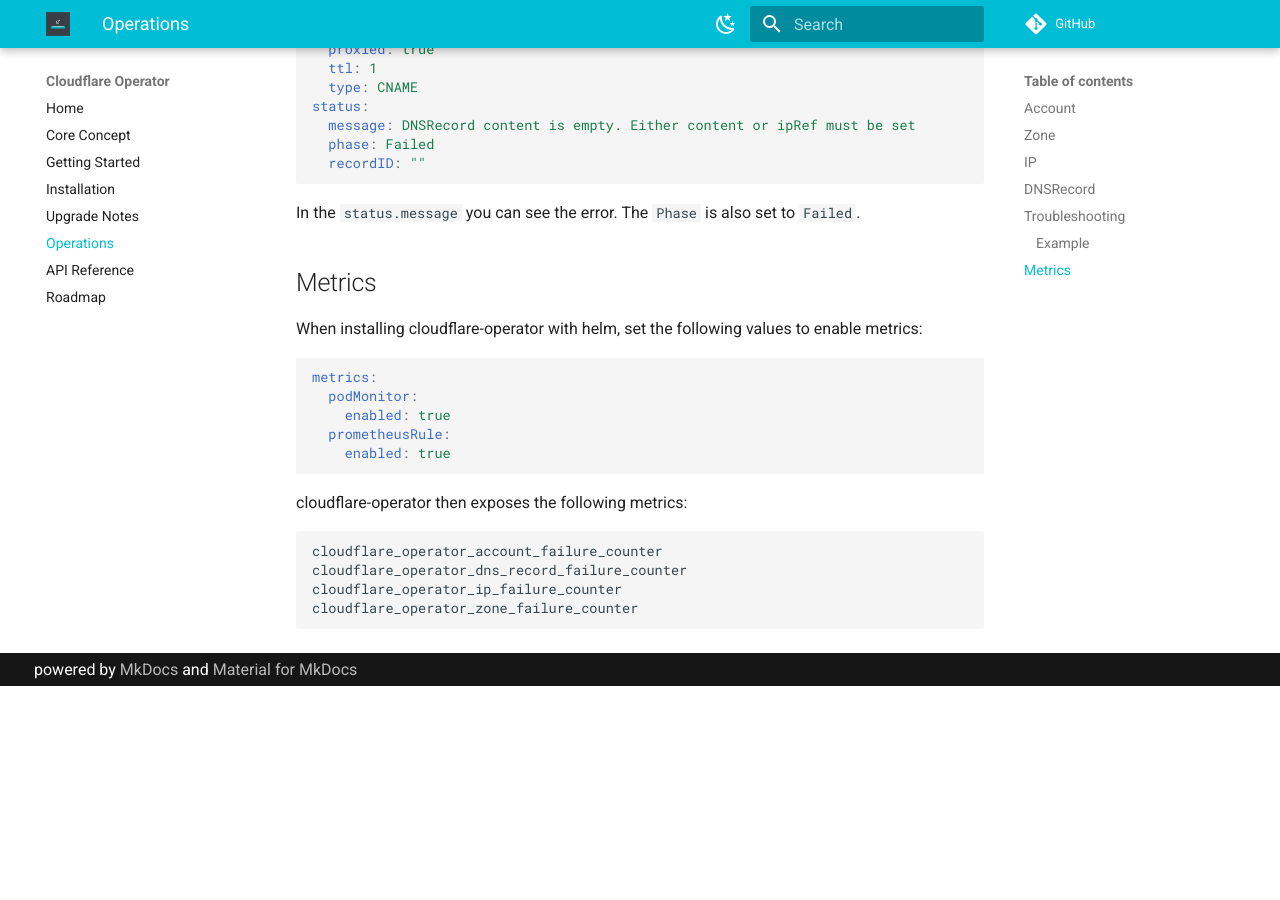
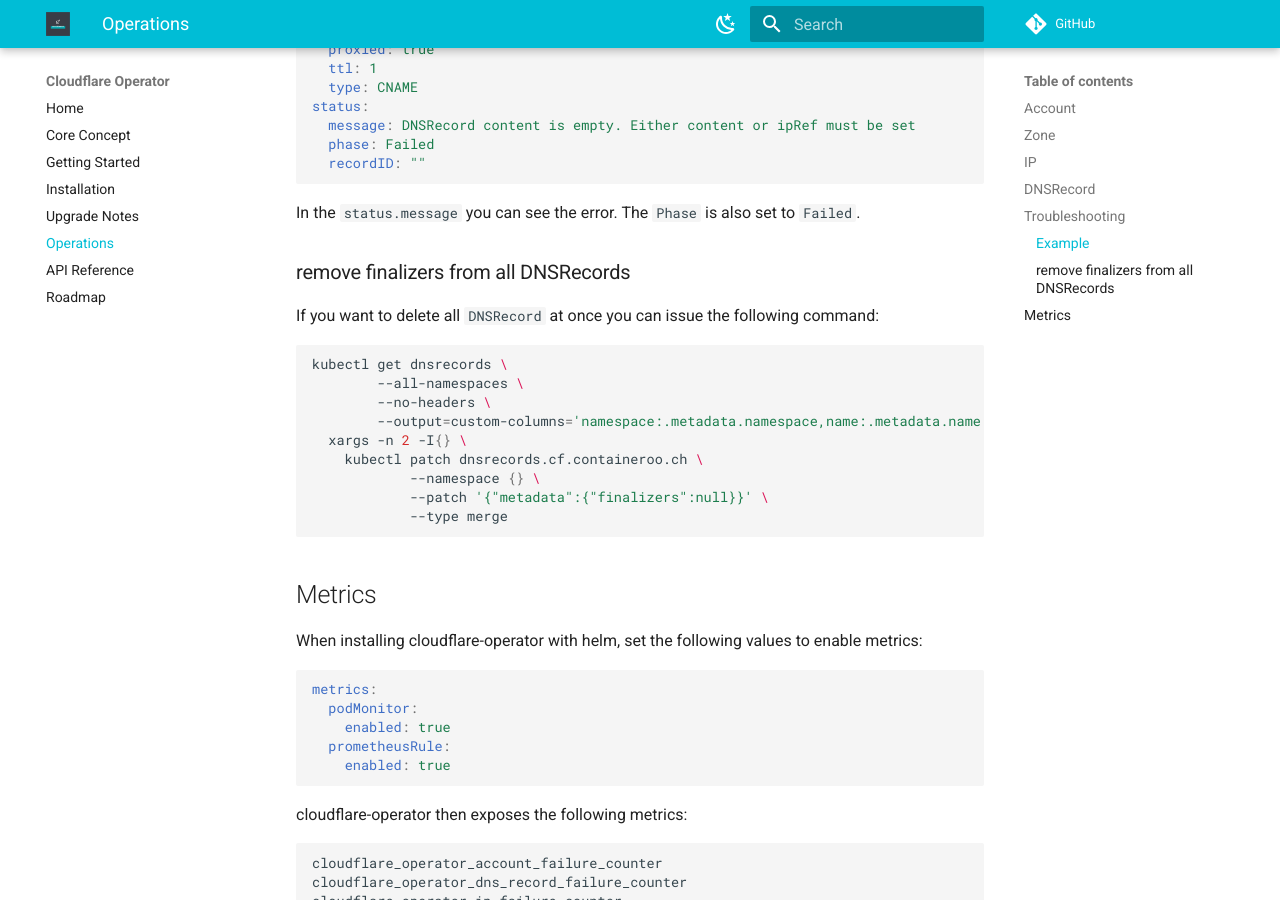
Before and after one commit to containeroo/cloudflare-operator, an MkDocs documentation site: the page built from docs/content/operations.md, in a window 1280 px wide and 900 px high, scrolled down 2659 px. Built offline with MkDocs 1.6.1 and Material for MkDocs 9.7.7, drawn with Linux system fonts in a browser that asks for light colours; comment, search, counter and statistics services are not loaded; before the commit the page ends 3345 px from its top, so only the background shows below that.

Commit message:
add example how to patch all DNSRecords finalizers

````diff
--- a/docs/content/operations.md
+++ b/docs/content/operations.md
@@ -140,6 +140,22 @@ status:
 
 In the `status.message` you can see the error. The `Phase` is also set to `Failed`.
 
+### remove finalizers from all DNSRecords
+
+If you want to delete all `DNSRecord` at once you can issue the following command:
+
+```bash
+kubectl get dnsrecords \
+        --all-namespaces \
+        --no-headers \
+        --output=custom-columns='namespace:.metadata.namespace,name:.metadata.name' | \
+  xargs -n 2 -I{} \
+    kubectl patch dnsrecords.cf.containeroo.ch \
+            --namespace {} \
+            --patch '{"metadata":{"finalizers":null}}' \
+            --type merge
+```
+
 ## Metrics
 
 When installing cloudflare-operator with helm, set the following values to enable metrics:
````
